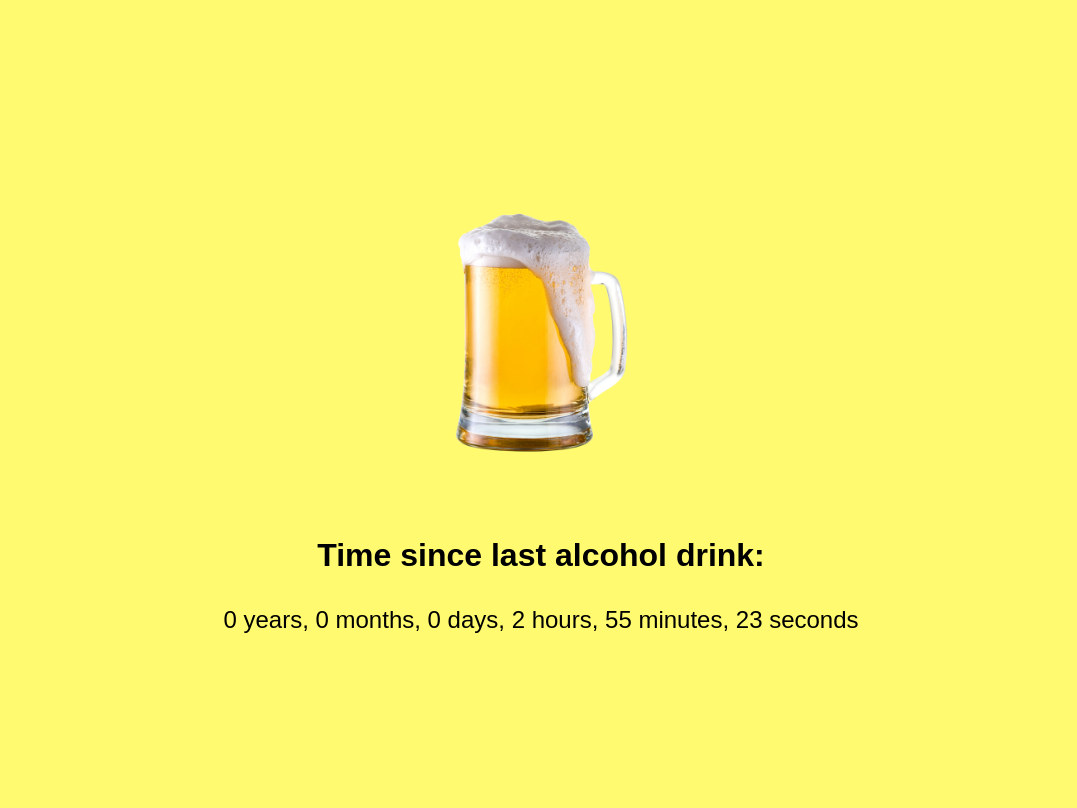
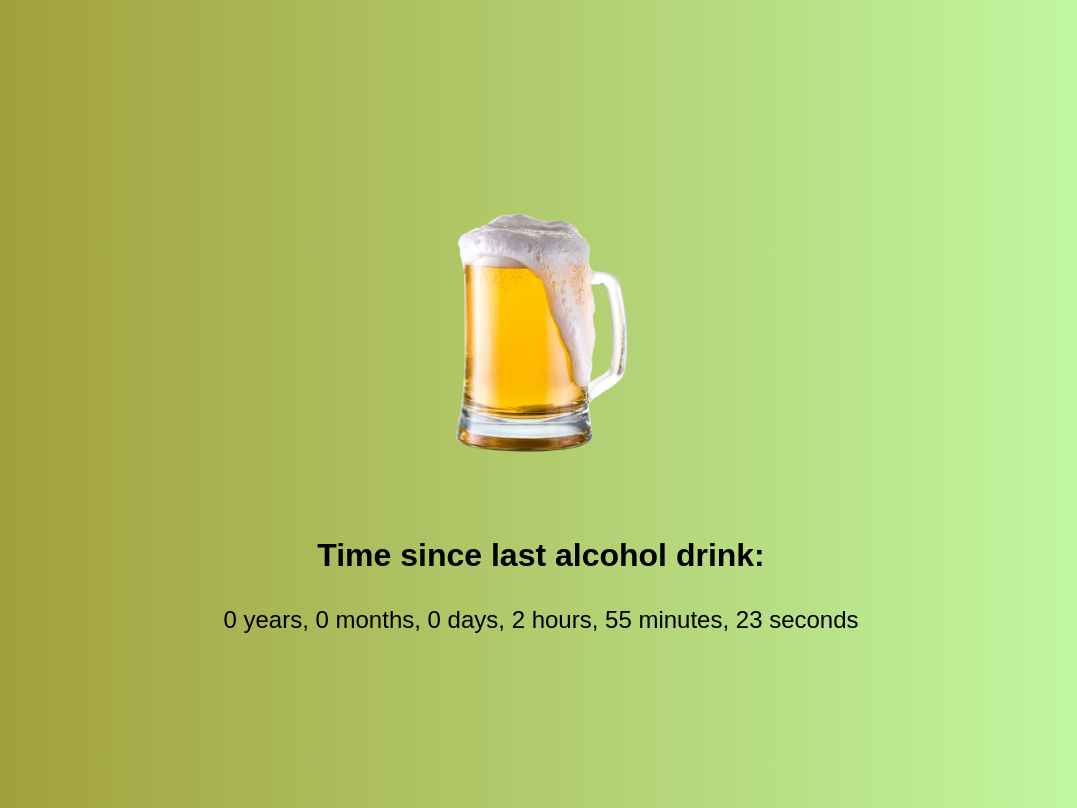
Before and after one commit to JuusoPesonen/time-since-last-alcohol, a React (Create React App) app: page / in a window 1280 px wide. Shown: the whole page, without its empty margins (99-1176 px from the left). Built offline with nearby package versions, Linux system fonts and the light colour scheme.

Commit message:
Added color to background

```diff
--- a/src/App.css
+++ b/src/App.css
@@ -1,7 +1,7 @@
 body {
   margin: 0;
   padding: 0;
-  background-color: #fffa70;
+  background: linear-gradient(to left, rgba(180, 255, 148, 0.8), rgba(136, 127, 0, 0.8));
   font-family: Arial, sans-serif;
 }
 
```
